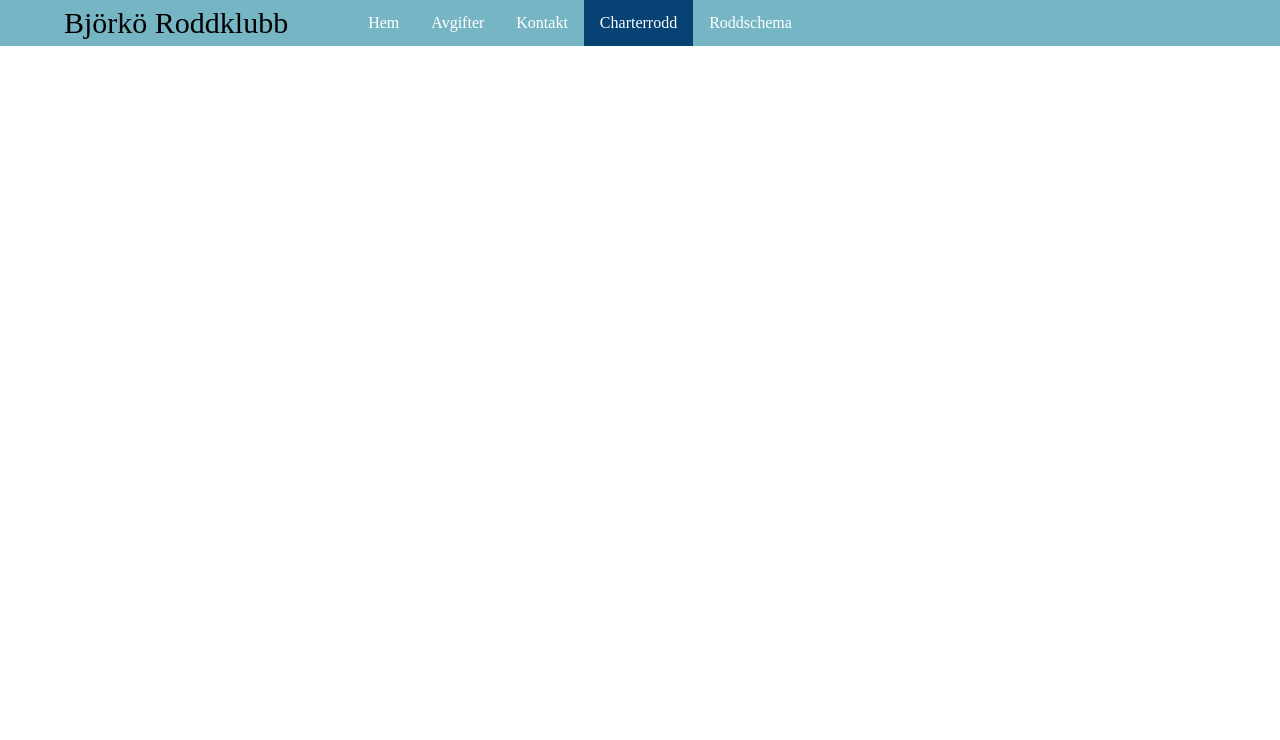
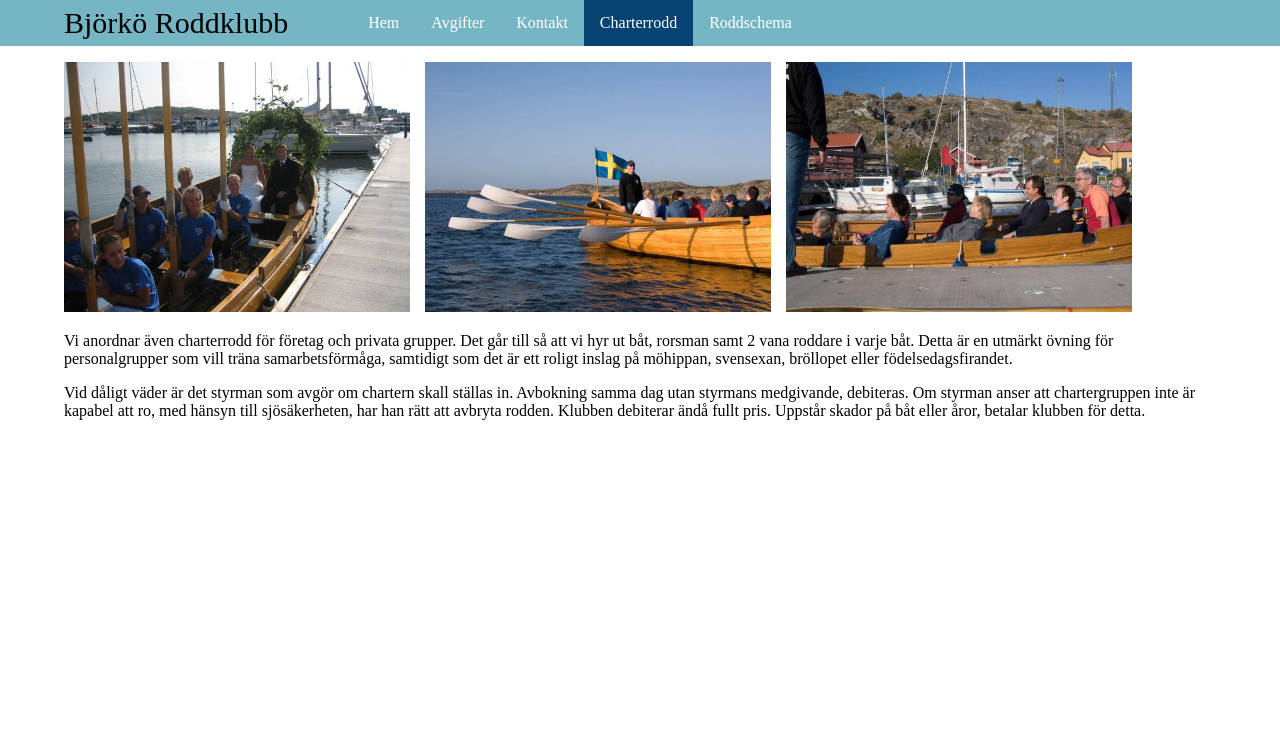
Before and after one commit to hulksbo/Bj-rk-Roddklubb, a plain HTML site: page charter.html in a window 1280 px wide. Shown: the top 740 px of the page. Drawn offline with Linux system fonts and the light colour scheme; a web font is replaced by a local one.

Commit message:
charter add

```diff
--- a/charter.css
+++ b/charter.css
@@ -82,3 +82,11 @@ ul.topnav li a.active {
 	font-size:10px;
 	margin-top:28px;
 }
+
+.topbilder{
+	width:30%;
+	height:250px;
+	margin-right:1%;
+	margin-top: 16px;
+
+}
--- a/charter.html
+++ b/charter.html
@@ -19,6 +19,21 @@
 	</nav>
 
 	<div id="main">
+		<img class="topbilder" src="bilder\charter1.jpg">
+		<img class="topbilder" src="bilder\charter2.jpg">
+		<img class="topbilder" src="bilder\charter3.jpg">
+		<p>
+		Vi anordnar även charterrodd för företag och privata grupper.
+		Det går till så att vi hyr ut båt, rorsman samt 2 vana roddare i varje båt.
+		Detta är en utmärkt övning för personalgrupper som vill träna samarbetsförmåga, samtidigt som det är ett roligt inslag på möhippan, svensexan, bröllopet eller födelsedagsfirandet.
+		</p>
+		<p>
+		Vid dåligt väder är det styrman som avgör om chartern skall ställas in.
+		Avbokning samma dag utan styrmans medgivande, debiteras.
+		Om styrman anser att chartergruppen inte är kapabel att ro, med hänsyn till sjösäkerheten, har han rätt att avbryta rodden.
+		Klubben debiterar ändå fullt pris.
+		Uppstår skador på båt eller åror, betalar klubben för detta.
+		</p>
 	</div>
 
 	<div class="footer">
```
Also changed, not shown: bilder/charter1.jpg (added), bilder/charter2.jpg (added), bilder/charter3.jpg (added).
